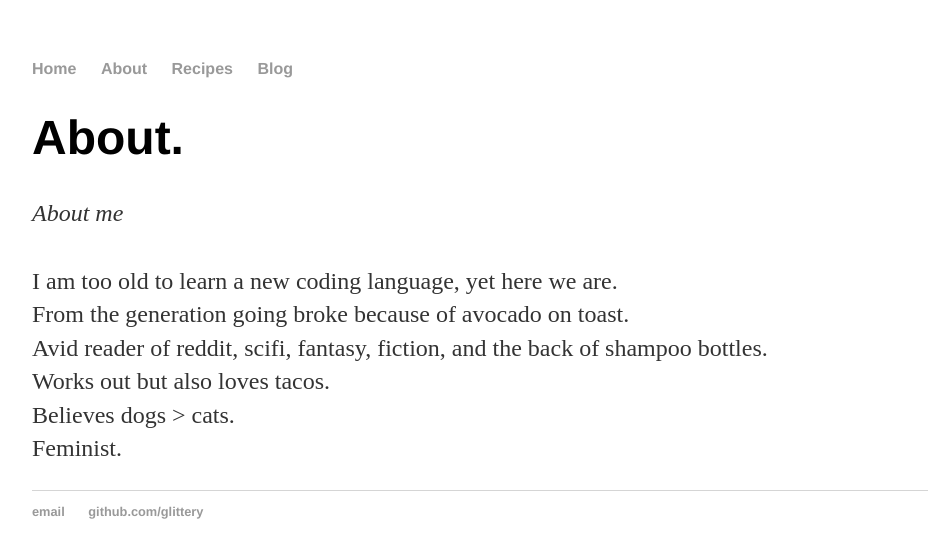
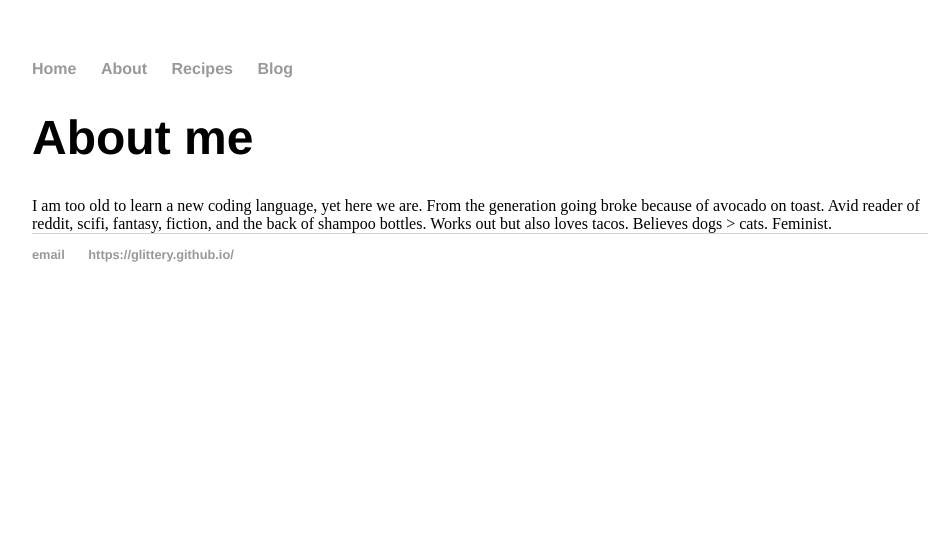
Before and after one commit to glittery/glittery.github.io, a Jekyll site: the page built from about.html, in a window 1280 px wide. Shown: the top 558 px of the page, without its empty margins (160-1111 px from the left). Built offline with Jekyll 4.4.1, drawn with Linux system fonts in a browser that asks for light colours.

Commit message:
Update about.html

```diff
--- a/about.html
+++ b/about.html
@@ -1,40 +1,14 @@
-<!DOCTYPE html>
-<html>
-	<head>
-		<title>All that glitters is not gold</title>
-		<!-- link to main stylesheet -->
-		<link rel="stylesheet" type="text/css" href="/css/main.css">
-	</head>
-	<body>
-		<nav>
-    		<ul>
-        		<li><a href="/">Home</a></li>
-	        	<li><a href="/about.html">About</a></li>
-        		<li><a href="/recipes.html">Recipes</a></li>
-        		<li><a href="/blog.html">Blog</a></li>
-    		</ul>
-		</nav>
-		<div class="container">
-    		<div class="blurb">
-        		<h1>About.</h1>
-				<p>
-        <em>About me</em>
-       <br>
-       <br>I am too old to learn a new coding language, yet here we are.
-       <br>From the generation going broke because of avocado on toast.
-       <br>Avid reader of reddit, scifi, fantasy, fiction, and the back of shampoo bottles.
-       <br>Works out but also loves tacos.
-       <br>Believes dogs > cats.
-       <br>Feminist.
+---
+layout: default
+title: glittery - about me
+---
+<div class="blurb">
+	<h1>About me</h1>
+	I am too old to learn a new coding language, yet here we are.
+From the generation going broke because of avocado on toast.
+Avid reader of reddit, scifi, fantasy, fiction, and the back of shampoo bottles.
+Works out but also loves tacos.
+Believes dogs > cats.
+Feminist.
 
-        </p>
-    		</div><!-- /.blurb -->
-		</div><!-- /.container -->
-		<footer>
-    		<ul>
-        		<li><a href="mailto:@gmail.com">email</a></li>
-        		<li><a href="https://github.com/glittery">github.com/glittery</a></li>
-			</ul>
-		</footer>
-	</body>
-</html>
+</div><!-- /.blurb -->
```
